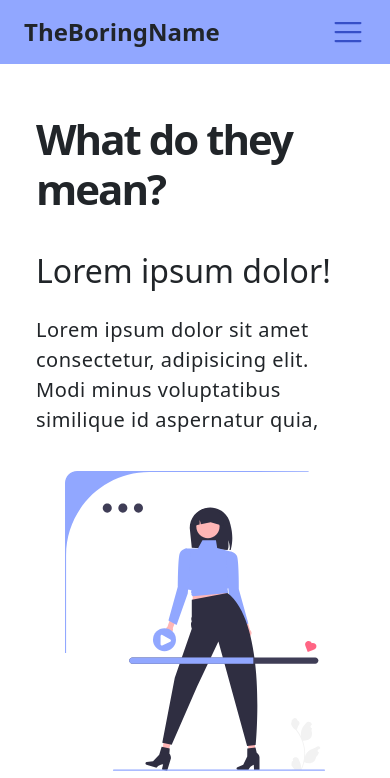
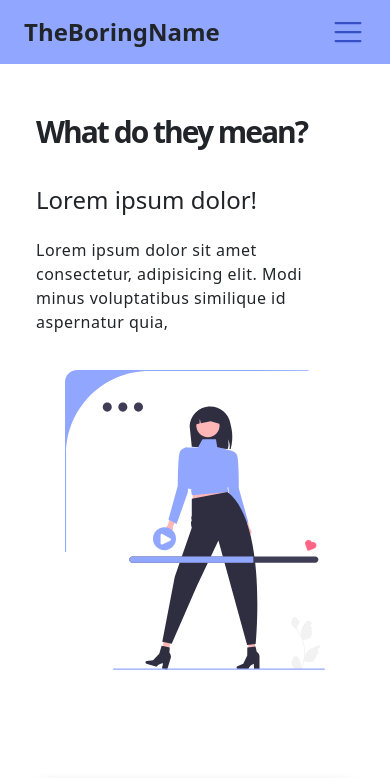
Before and after one commit to TheBoringName/frontend-module, a React (Vite) app: page / in a window 390 px wide. Shown: the top 778 px of the page. Built offline with nearby package versions, Linux system fonts and the light colour scheme.

Commit message:
small phone css ladning page

```diff
--- a/src/components/LandingPage/Hero.module.css
+++ b/src/components/LandingPage/Hero.module.css
@@ -58,3 +58,17 @@
     height: 30rem;
   }
 }
+
+@media (max-width: 36em) {
+  .project {
+    font-size: 3rem;
+  }
+
+  .hero-box-title {
+    font-size: 2.4rem;
+  }
+
+  .hero-box-text {
+    font-size: 1.6rem;
+  }
+}
--- a/src/components/LandingPage/Navbar.jsx
+++ b/src/components/LandingPage/Navbar.jsx
@@ -15,7 +15,7 @@ const Navbar = () => {
       <nav className="main-nav">
         <ul className="links-container">
           <li>
-            <NavLink to={`/`} className="nav-link"  onClick={toggleMenu}>
+            <NavLink to={`/`} className="nav-link" onClick={toggleMenu}>
               Home
             </NavLink>
           </li>
```
